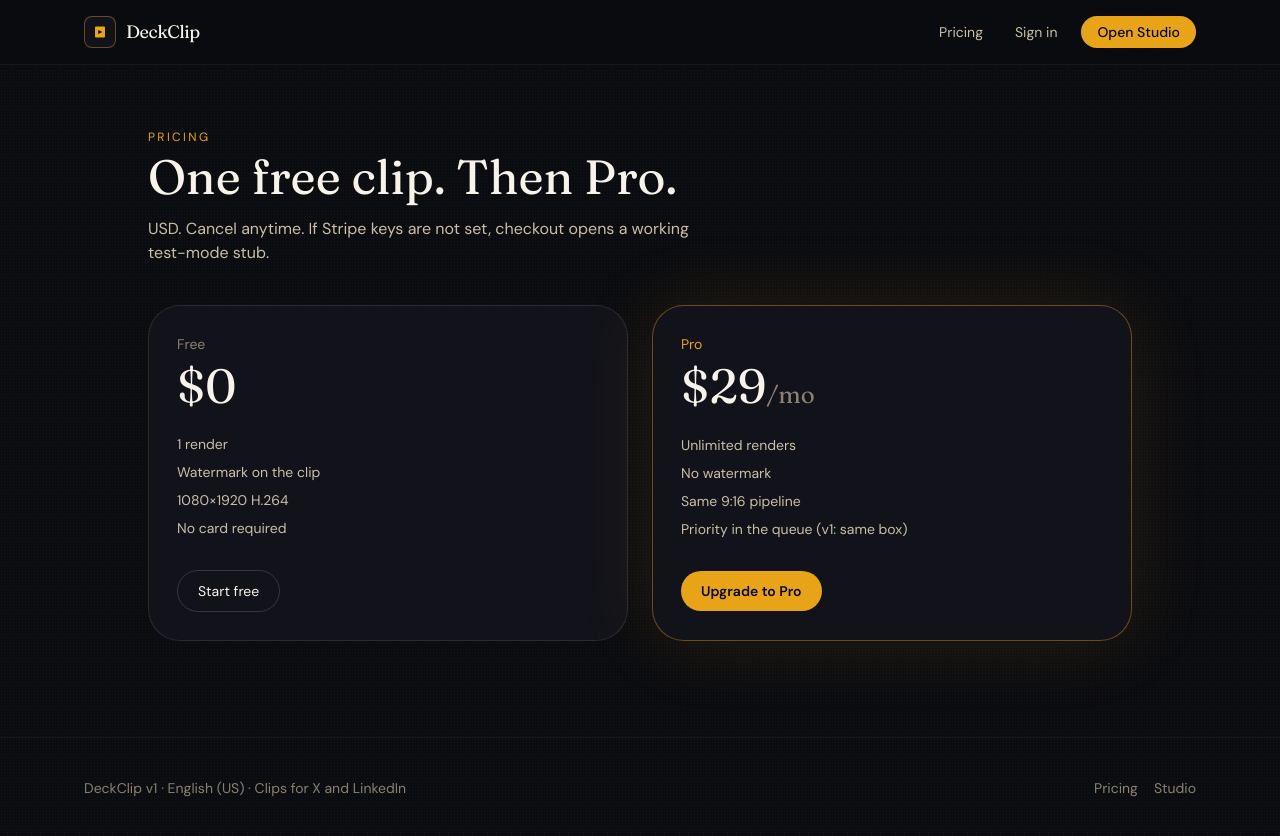
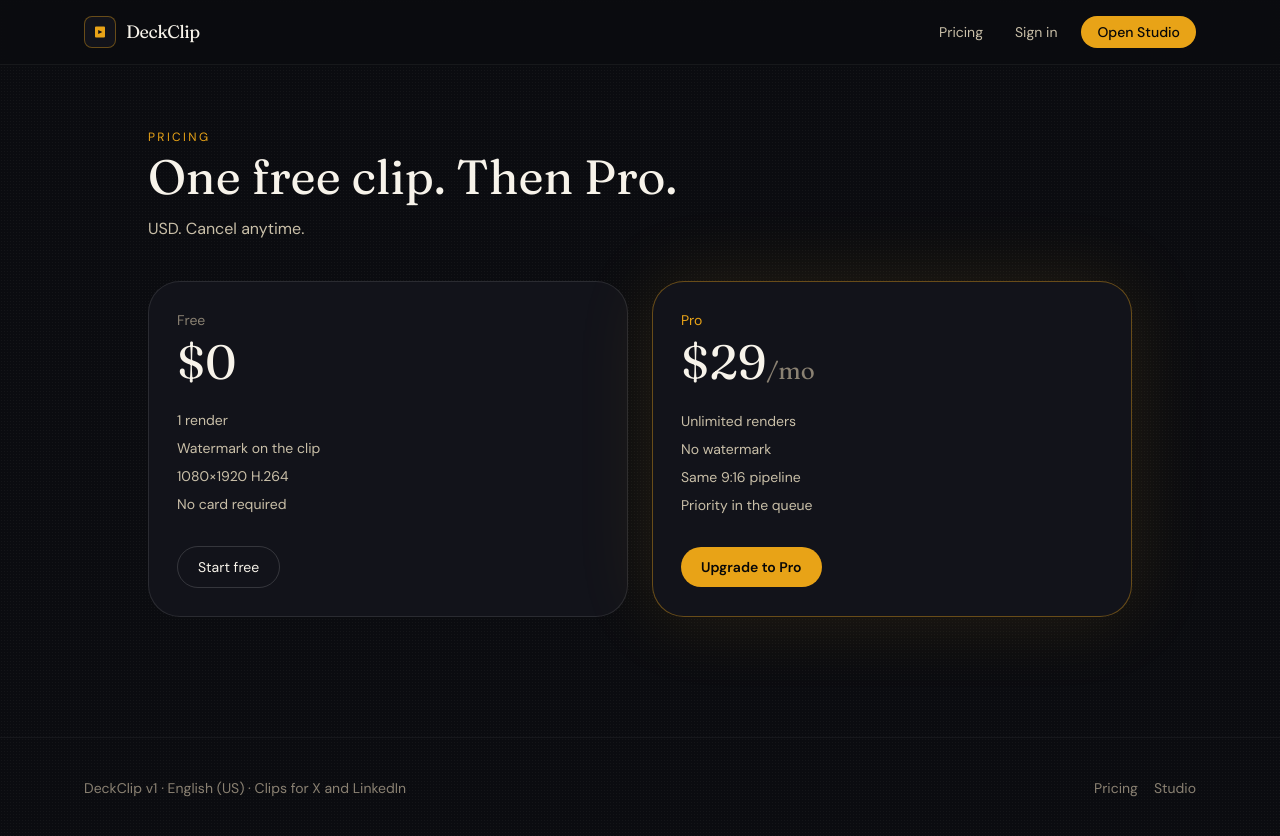
Before and after one commit to xingxinglian/deckclip, a Next.js app: page /pricing in a window 1280 px wide. Built offline with nearby package versions, Linux system fonts and the light colour scheme; no server answers.

Commit message:
Pricing: drop stub and same-box copy

```diff
--- a/src/app/pricing/page.tsx
+++ b/src/app/pricing/page.tsx
@@ -32,7 +32,7 @@
       <p className="text-xs uppercase tracking-[0.2em] text-gold-500">Pricing</p>
       <h1 className="mt-2 font-display text-5xl">One free clip. Then Pro.</h1>
       <p className="mt-4 max-w-xl text-paper-300">
-        USD. Cancel anytime. If Stripe keys are not set, checkout opens a working test-mode stub.
+        USD. Cancel anytime.
       </p>
       <div className="mt-10 grid gap-6 md:grid-cols-2">
         <article className="rounded-[2rem] border border-white/10 bg-ink-800 p-7">
@@ -57,7 +57,7 @@
             <li>Unlimited renders</li>
             <li>No watermark</li>
             <li>Same 9:16 pipeline</li>
-            <li>Priority in the queue (v1: same box)</li>
+            <li>Priority in the queue</li>
           </ul>
           <button
             onClick={checkout}
```
